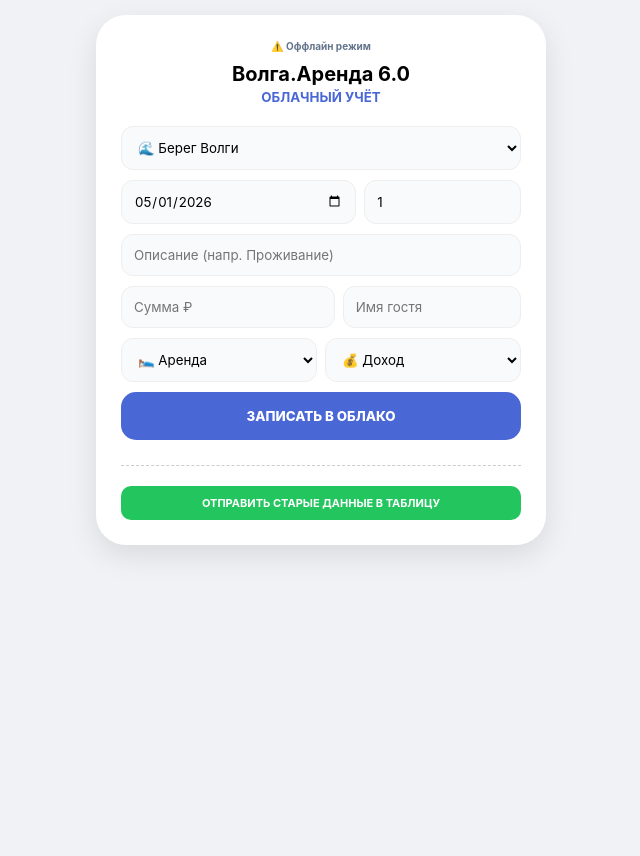
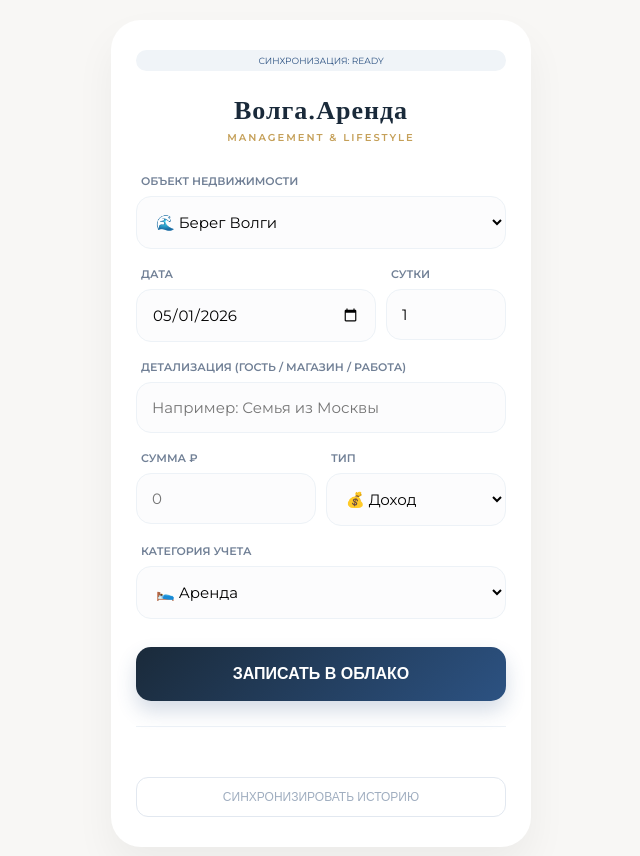
Before and after one commit to bmsxgbqc66-oss/rent, a plain HTML site: page index.html in a window 1280 px wide. Shown: the whole page, without its empty margins (319-959 px from the left). Before the commit the page ends 800 px from the top, so only its background shows below. Drawn offline with nearby package versions, Linux system fonts and the light colour scheme; no server answers.

Commit message:
Update index.html

```diff
--- a/index.html
+++ b/index.html
@@ -3,154 +3,260 @@
 <head>
     <meta charset="UTF-8">
     <meta name="viewport" content="width=device-width, initial-scale=1.0, maximum-scale=1.0, user-scalable=no">
-    <title>Волга.Аренда CLOUD</title>
+    <title>Волга.Аренда Premium</title>
+    <link href="https://fonts.googleapis.com/css2?family=Playfair+Display:wght@600&family=Montserrat:wght@300;400;600&display=swap" rel="stylesheet">
     <style>
-        :root { --main: #4a67d6; --income: #22c55e; --expense: #ef4444; --dark: #1e293b; }
-        * { box-sizing: border-box; font-family: -apple-system, sans-serif; }
-        body { margin: 0; padding: 15px; background: #f0f2f5; }
-        .app { background: white; border-radius: 30px; max-width: 450px; margin: auto; padding: 25px; box-shadow: 0 10px 30px rgba(0,0,0,0.1); }
-        .status-cloud { font-size: 10px; text-align: center; margin-bottom: 10px; color: #64748b; font-weight: bold; }
+        :root {
+            --premium-dark: #1a2a3a;
+            --premium-gold: #c5a059;
+            --premium-bg: #f8f7f5; /* Благородный Greige */
+            --premium-accent: #2c5282; /* Цвет глубокого моря */
+            --success: #48bb78;
+            --white: #ffffff;
+        }
 
-        input, select { width: 100%; padding: 12px; margin-bottom: 10px; border-radius: 12px; border: 1.5px solid #eee; outline: none; background: #f8fafc; }
-        .btn-main { background: var(--main); color: white; border: none; padding: 16px; border-radius: 15px; font-weight: 800; width: 100%; cursor: pointer; }
+        * { box-sizing: border-box; -webkit-tap-highlight-color: transparent; }
 
-        .card { background: white; border-radius: 18px; padding: 15px; margin-bottom: 10px; border-left: 6px solid var(--income); box-shadow: 0 2px 5px rgba(0,0,0,0.05); display: flex; justify-content: space-between; align-items: center; }
-        .card.is-expense { border-left-color: var(--expense); }
+        body {
+            margin: 0;
+            padding: 20px 15px;
+            background-color: var(--premium-bg);
+            font-family: 'Montserrat', sans-serif;
+            color: var(--premium-dark);
+        }
+
+        .app-container {
+            max-width: 420px;
+            margin: 0 auto;
+            background: var(--white);
+            padding: 30px 25px;
+            border-radius: 30px;
+            box-shadow: 0 20px 40px rgba(0,0,0,0.05);
+        }
+
+        h1 {
+            font-family: 'Playfair Display', serif;
+            font-size: 26px;
+            text-align: center;
+            margin: 0 0 5px 0;
+            letter-spacing: 1px;
+        }
+
+        .subtitle {
+            text-align: center;
+            font-size: 10px;
+            text-transform: uppercase;
+            letter-spacing: 2px;
+            color: var(--premium-gold);
+            margin-bottom: 30px;
+            font-weight: 600;
+        }
+
+        .status-badge {
+            font-size: 9px;
+            text-align: center;
+            padding: 5px;
+            border-radius: 20px;
+            background: #f0f4f8;
+            margin-bottom: 20px;
+            color: var(--premium-accent);
+        }
+
+        .input-group { margin-bottom: 18px; }
+
+        label {
+            display: block;
+            font-size: 11px;
+            font-weight: 600;
+            margin-bottom: 8px;
+            margin-left: 5px;
+            color: #718096;
+            text-transform: uppercase;
+        }
+
+        input, select {
+            width: 100%;
+            padding: 15px;
+            border: 1.5px solid #edf2f7;
+            border-radius: 15px;
+            font-family: 'Montserrat', sans-serif;
+            font-size: 15px;
+            background: #fcfcfd;
+            transition: all 0.3s ease;
+        }
+
+        input:focus, select:focus {
+            outline: none;
+            border-color: var(--premium-accent);
+            background: var(--white);
+        }
+
+        .btn-send {
+            background: linear-gradient(135deg, var(--premium-dark) 0%, var(--premium-accent) 100%);
+            color: var(--white);
+            border: none;
+            padding: 18px;
+            width: 100%;
+            border-radius: 15px;
+            font-size: 16px;
+            font-weight: 600;
+            cursor: pointer;
+            margin-top: 10px;
+            box-shadow: 0 10px 20px rgba(44, 82, 130, 0.2);
+            transition: transform 0.2s;
+        }
+
+        .btn-send:active { transform: scale(0.98); }
+
+        .btn-sync {
+            background: none;
+            border: 1.5px solid #e2e8f0;
+            color: #a0aec0;
+            padding: 12px;
+            width: 100%;
+            border-radius: 12px;
+            font-size: 12px;
+            margin-top: 25px;
+            cursor: pointer;
+        }
+
+        .divider {
+            height: 1px;
+            background: #edf2f7;
+            margin: 25px 0;
+        }
     </style>
 </head>
 <body onload="init()">
 
-<div class="app">
-    <div class="status-cloud" id="cloud-status">☁️ Подключение к таблице...</div>
-
-    <div style="text-align:center; margin-bottom: 20px;">
-        <h1 style="font-size: 20px; margin:0;">Волга.Аренда 6.0</h1>
-        <small style="color: var(--main); font-weight: bold;">ОБЛАЧНЫЙ УЧЁТ</small>
-    </div>
+<div class="app-container">
+    <div class="status-badge" id="cloud-status">СИНХРОНИЗАЦИЯ: READY</div>
+    <h1>Волга.Аренда</h1>
+    <div class="subtitle">Management & Lifestyle</div>
 
     <div class="input-group">
+        <label>Объект недвижимости</label>
         <select id="f-obj">
             <option value="Берег Волги">🌊 Берег Волги</option>
             <option value="Санторини">🏛️ Санторини</option>
         </select>
-        <div style="display:grid; grid-template-columns: 1.5fr 1fr; gap:8px;">
+    </div>
+
+    <div style="display: flex; gap: 10px;">
+        <div class="input-group" style="flex: 2;">
+            <label>Дата</label>
             <input type="date" id="f-date">
-            <input type="number" id="f-ppl" placeholder="Гостей" value="1">
         </div>
-        <input type="text" id="f-name" placeholder="Описание (напр. Проживание)">
-        <div style="display:grid; grid-template-columns: 1.2fr 1fr; gap:8px;">
-            <input type="number" id="f-price" placeholder="Сумма ₽">
-            <input type="text" id="f-store" placeholder="Имя гостя">
+        <div class="input-group" style="flex: 1;">
+            <label>Сутки</label>
+            <input type="number" id="f-days" value="1">
         </div>
-        <div style="display:grid; grid-template-columns: 1fr 1fr; gap:8px;">
-            <select id="f-cat">
-                <option value="🛌 Аренда">🛌 Аренда</option>
-                <option value="🧼 Переменные">🧼 Переменные</option>
-                <option value="📦 Опт">📦 Опт/Склад</option>
-                <option value="💡 Постоянные">💡 Постоянные</option>
-                <option value="🧧 Комиссия">🧧 Комиссия</option>
-            </select>
+    </div>
+
+    <div class="input-group">
+        <label>Детализация (гость / магазин / работа)</label>
+        <input type="text" id="f-desc" placeholder="Например: Семья из Москвы">
+    </div>
+
+    <div style="display: flex; gap: 10px;">
+        <div class="input-group" style="flex: 1;">
+            <label>Сумма ₽</label>
+            <input type="number" id="f-sum" placeholder="0">
+        </div>
+        <div class="input-group" style="flex: 1;">
+            <label>Тип</label>
             <select id="f-type">
-                <option value="💰 Доход">💰 Доход</option>
-                <option value="💸 Расход">💸 Расход</option>
+                <option value="Доход">💰 Доход</option>
+                <option value="Расход">📉 Расход</option>
             </select>
         </div>
-        <button onclick="save()" id="btn-save" class="btn-main">ЗАПИСАТЬ В ОБЛАКО</button>
     </div>
 
-    <div id="list" style="margin-top: 25px;"></div>
+    <div class="input-group">
+        <label>Категория учета</label>
+        <select id="f-cat">
+            <option value="Аренда">🛌 Аренда</option>
+            <option value="Переменные">🧼 Переменные</option>
+            <option value="Опт/Склад">📦 Опт/Склад</option>
+            <option value="Постоянные">💡 Постоянные</option>
+            <option value="Комиссия">🧧 Комиссия</option>
+        </select>
+    </div>
 
-    <hr style="margin: 20px 0; border: 0; border-top: 1px dashed #ccc;">
-    <button onclick="syncToCloud()" id="sync-btn" style="width:100%; padding:10px; background:#22c55e; color:white; border:none; border-radius:10px; font-size:11px; font-weight:bold;">ОТПРАВИТЬ СТАРЫЕ ДАННЫЕ В ТАБЛИЦУ</button>
+    <button class="btn-send" onclick="sendToCloud()">ЗАПИСАТЬ В ОБЛАКО</button>
+
+    <div class="divider"></div>
+    <button class="btn-sync" onclick="syncOldData()">СИНХРОНИЗИРОВАТЬ ИСТОРИЮ</button>
 </div>
 
 <script>
-    // ВСТАВЬТЕ СЮДА ССЫЛКУ ИМЕННО ОТ ТАБЛИЦЫ АРЕНДЫ
+    // СЮДА ВСТАВИТЬ ВАШУ ССЫЛКУ ИЗ ГУГЛ ТАБЛИЦ (Web App URL)
     const WEB_APP_URL = 'https://script.google.com/macros/s/AKfycbwCZrjMcQKeASCzM2eIqDpyN87ANWDxoEliBFONu49IsxisWRKwtUJGXDpoax1dD4Y/exec';
 
-    let db = JSON.parse(localStorage.getItem('volga_rent_data')) || [];
-
-    async function init() {
-        document.getElementById('f-date').value = new Date().toISOString().split('T')[0];
-        if (!WEB_APP_URL.includes('ВАША_НОВАЯ_ССЫЛКА')) {
-            await loadFromCloud();
-        }
-        render();
+    function init() {
+        document.getElementById('f-date').valueAsDate = new Date();
     }
 
-    async function save() {
-        const entry = {
-            id: Date.now().toString(),
+    async function sendToCloud() {
+        const status = document.getElementById('cloud-status');
+        const data = {
+            date: document.getElementById('f-date').value,
             obj: document.getElementById('f-obj').value,
-            d: document.getElementById('f-date').value,
-            n: document.getElementById('f-name').value,
-            p: document.getElementById('f-price').value,
-            ppl: document.getElementById('f-ppl').value,
-            s: document.getElementById('f-store').value,
-            t: document.getElementById('f-type').value,
-            cat: document.getElementById('f-cat').value
+            desc: document.getElementById('f-desc').value,
+            sum: document.getElementById('f-sum').value,
+            type: document.getElementById('f-type').value,
+            cat: document.getElementById('f-cat').value,
+            days: document.getElementById('f-days').value
         };
 
-        if(!entry.n || !entry.p) return alert("Заполните данные!");
+        if(!data.sum || !data.desc) { alert('Заполните сумму и описание'); return; }
 
-        document.getElementById('cloud-status').innerText = "⏳ Сохранение...";
+        status.innerText = 'ОТПРАВКА...';
+        status.style.background = '#feebc8';
+
         try {
-            await fetch(WEB_APP_URL, { method: 'POST', mode: 'no-cors', body: JSON.stringify(entry) });
-            db.unshift(entry);
-            localStorage.setItem('volga_rent_data', JSON.stringify(db));
-            document.getElementById('cloud-status').innerText = "✅ Сохранено в Google";
-            render();
-            // Очистка полей
-            document.getElementById('f-name').value = "";
-            document.getElementById('f-price').value = "";
-            document.getElementById('f-store').value = "";
-        } catch (e) { alert("Ошибка сети!"); }
+            await fetch(WEB_APP_URL, {
+                method: 'POST',
+                mode: 'no-cors',
+                headers: {'Content-Type': 'application/json'},
+                body: JSON.stringify(data)
+            });
+
+            status.innerText = 'УСПЕШНО ЗАПИСАНО';
+            status.style.background = '#c6f6d5';
+
+            // Сохраняем локально на всякий случай
+            let history = JSON.parse(localStorage.getItem('rent_v6_data') || '[]');
+            history.push(data);
+            localStorage.setItem('rent_v6_data', JSON.stringify(history));
+
+            document.getElementById('f-sum').value = '';
+            document.getElementById('f-desc').value = '';
+        } catch (e) {
+            status.innerText = 'ОШИБКА СЕТИ';
+            status.style.background = '#fed7d7';
+        }
     }
 
-    async function loadFromCloud() {
-        document.getElementById('cloud-status').innerText = "⏳ Загрузка истории...";
-        try {
-            const res = await fetch(WEB_APP_URL);
-            const data = await res.json();
-            if(data.length > 0) {
-                db = data.reverse();
-                localStorage.setItem('volga_rent_data', JSON.stringify(db));
-                document.getElementById('cloud-status').innerText = "☁️ Синхронизировано";
-            }
-        } catch (e) { document.getElementById('cloud-status').innerText = "⚠️ Оффлайн режим"; }
-    }
+    async function syncOldData() {
+        let history = JSON.parse(localStorage.getItem('rent_v6_data') || '[]');
+        if (history.length === 0) { alert('Истории для отправки нет'); return; }
 
-    async function syncToCloud() {
-        if(!confirm("Перенести старые записи из памяти телефона в таблицу?")) return;
-        const btn = document.getElementById('sync-btn');
-        btn.innerText = "ПЕРЕНОС...";
-        for(let item of db) {
-            await fetch(WEB_APP_URL, { method: 'POST', mode: 'no-cors', body: JSON.stringify(item) });
+        const status = document.getElementById('cloud-status');
+        status.innerText = 'СИНХРОНИЗАЦИЯ ' + history.length + ' ЗАПИСЕЙ...';
+
+        for (let item of history) {
+            await fetch(WEB_APP_URL, {
+                method: 'POST',
+                mode: 'no-cors',
+                body: JSON.stringify(item)
+            });
         }
-        alert("Готово! Все данные теперь в Google Таблице.");
-        btn.style.display = "none";
-        loadFromCloud();
-    }
 
-    function render() {
-        const list = document.getElementById('list');
-        list.innerHTML = "";
-        db.forEach(i => {
-            const isExp = i.t && i.t.includes('Расход');
-            list.innerHTML += `
-                <div class="card ${isExp?'is-expense':''}">
-                    <div>
-                        <div style="font-size:9px; color:#64748b; font-weight:800;">${i.d} • ${i.obj}</div>
-                        <div style="font-weight:bold; font-size:14px;">${i.n}</div>
-                        <div style="font-size:11px; color:#64748b;">${i.cat} ${i.s ? '— '+i.s : ''}</div>
-                    </div>
-                    <div style="text-align:right; font-weight:800; color:${isExp?'var(--expense)':'var(--income)'}">
-                        ${isExp?'-':''}${Number(i.p).toLocaleString()} ₽
-                        <div style="font-size:10px; font-weight:normal; color:#94a3b8;">${i.ppl} чел.</div>
-                    </div>
-                </div>`;
-        });
+        alert('Все данные успешно перенесены в таблицу!');
+        status.innerText = 'ОБЛАКО ОБНОВЛЕНО';
     }
 </script>
+
 </body>
 </html>
```
